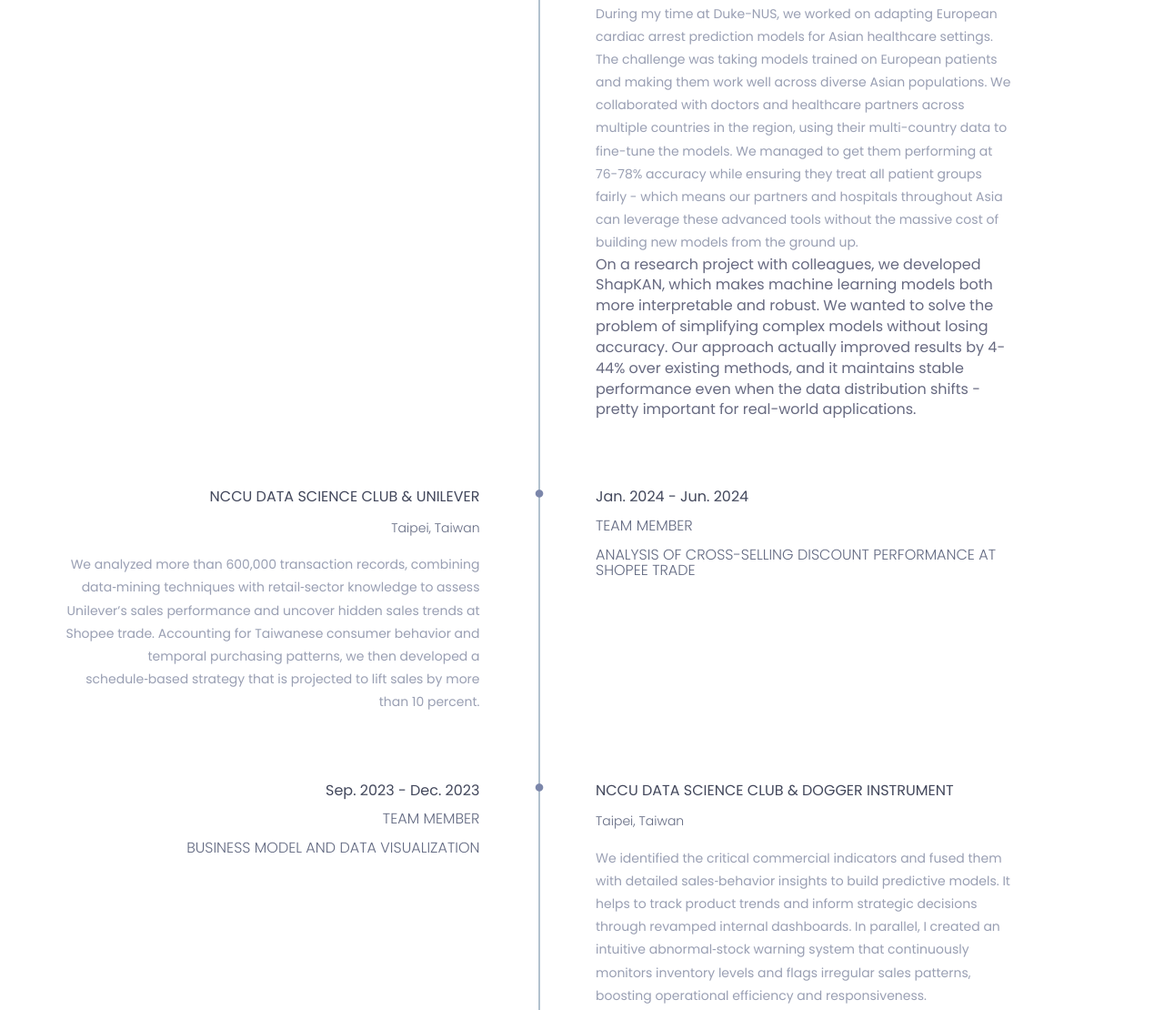
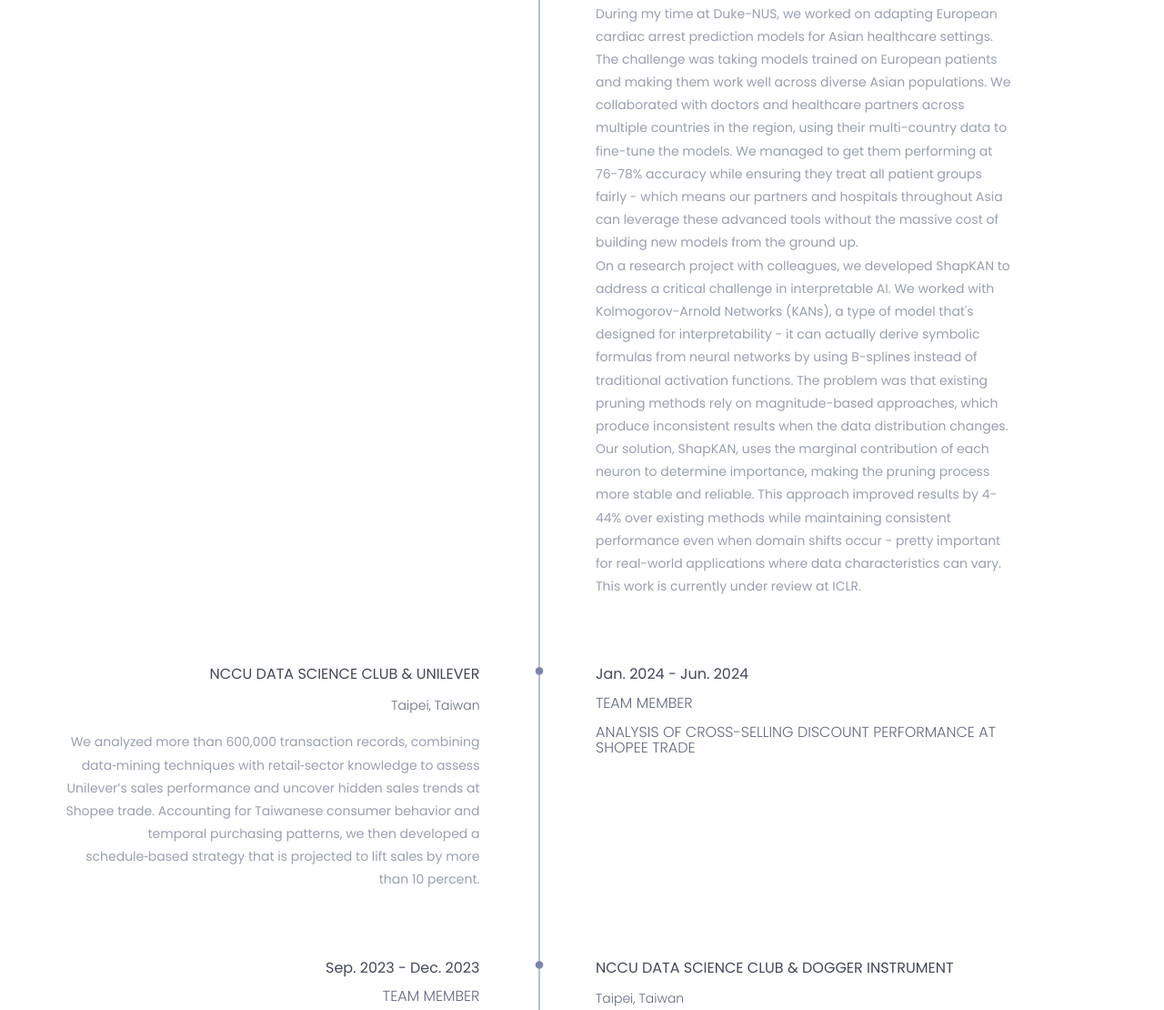
Before and after one commit to helloiamching/personal-page, a plain HTML site: page index.html in a window 1280 px wide. Shown: the part 2832-3942 px from the top of the page at 91% size. Drawn offline with nearby package versions, Linux system fonts and the light colour scheme.

Commit message:
updated 08/10

```diff
--- a/index.html
+++ b/index.html
@@ -308,9 +308,8 @@
 														<p class="description">
 															During my time at Duke-NUS, we worked on adapting European cardiac arrest prediction models for Asian healthcare settings. The challenge was taking models trained on European patients and making them work well across diverse Asian populations. We collaborated with doctors and healthcare partners across multiple countries in the region, using their multi-country data to fine-tune the models. We managed to get them performing at 76-78% accuracy while ensuring they treat all patient groups fairly - which means our partners and hospitals throughout Asia can leverage these advanced tools without the massive cost of building new models from the ground up.
 														</p>
-														<p class="description"></p>
-															On a research project with colleagues, we developed ShapKAN, which makes machine learning models both more interpretable and robust. We wanted to solve the problem of simplifying complex models without losing accuracy. Our approach actually improved results by 4-44% over existing methods, and it maintains stable performance even when the data distribution shifts - pretty important for real-world applications.
-														</p>
+														<p class="description">
+															On a research project with colleagues, we developed ShapKAN to address a critical challenge in interpretable AI. We worked with Kolmogorov-Arnold Networks (KANs), a type of model that's designed for interpretability - it can actually derive symbolic formulas from neural networks by using B-splines instead of traditional activation functions. The problem was that existing pruning methods rely on magnitude-based approaches, which produce inconsistent results when the data distribution changes. Our solution, ShapKAN, uses the marginal contribution of each neuron to determine importance, making the pruning process more stable and reliable. This approach improved results by 4-44% over existing methods while maintaining consistent performance even when domain shifts occur - pretty important for real-world applications where data characteristics can vary. This work is currently under review at ICLR.														</p>
 													</div><!--/.timeline-content-->
 												</div><!--/.timeline-->
 											</div><!--/.col-->
@@ -466,8 +465,7 @@
 				<div class="section-heading text-center">
 					<h2>Opened Selected Project</h2>
 					<p style="font-size:16px; color:#888; margin-top:-50px;">
-         				Move your mouse to the center of each picture to open its GitHub link! (Except for the one at right-end corner.)
-    				</p>
+						Hover over each image to view project details and access the GitHub repository! (Except for the bottom-right project, which is under review.)    				</p>
 				</div>
 				<div class="container">
 					<div class="portfolio-content">
```
